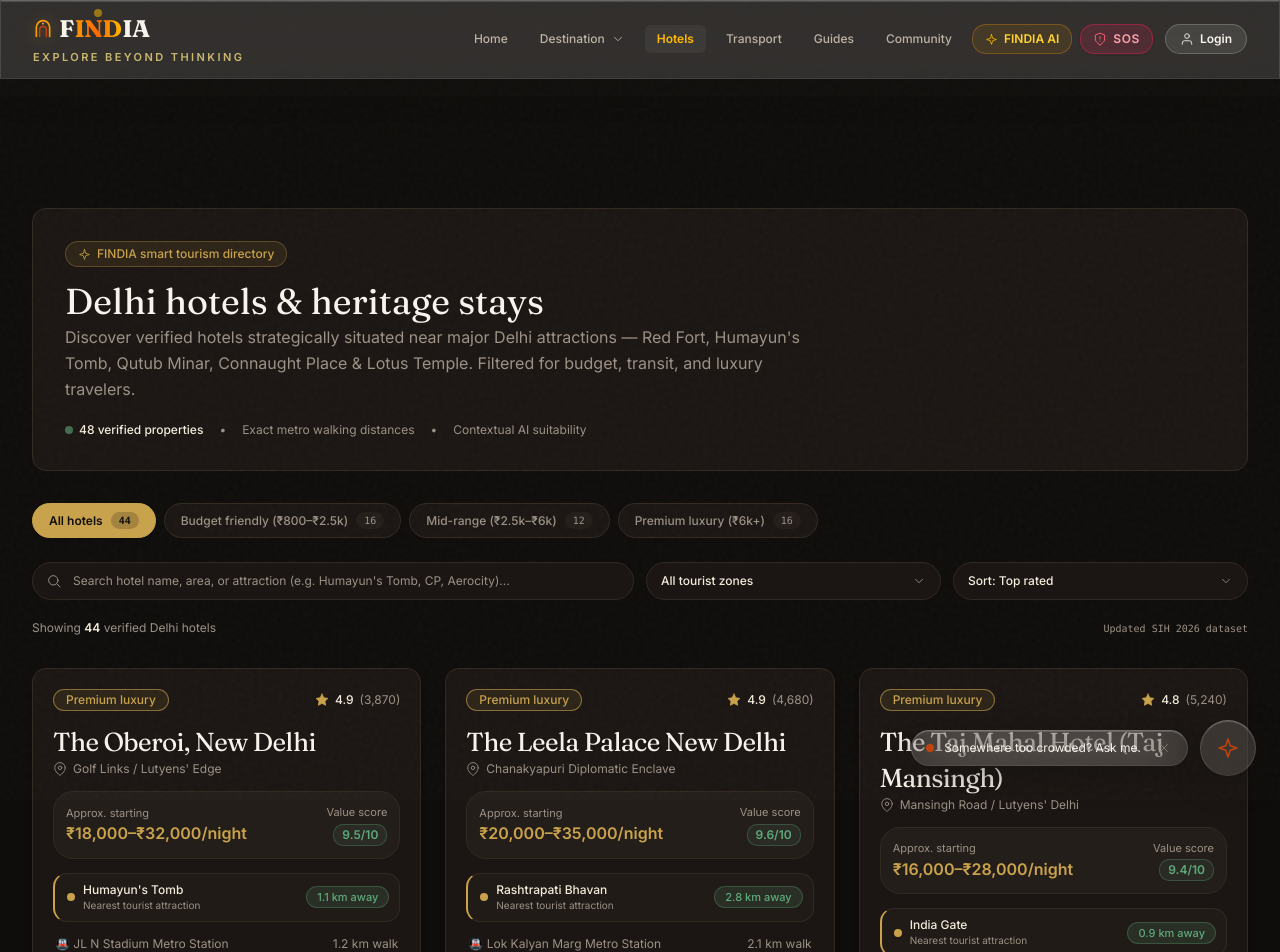
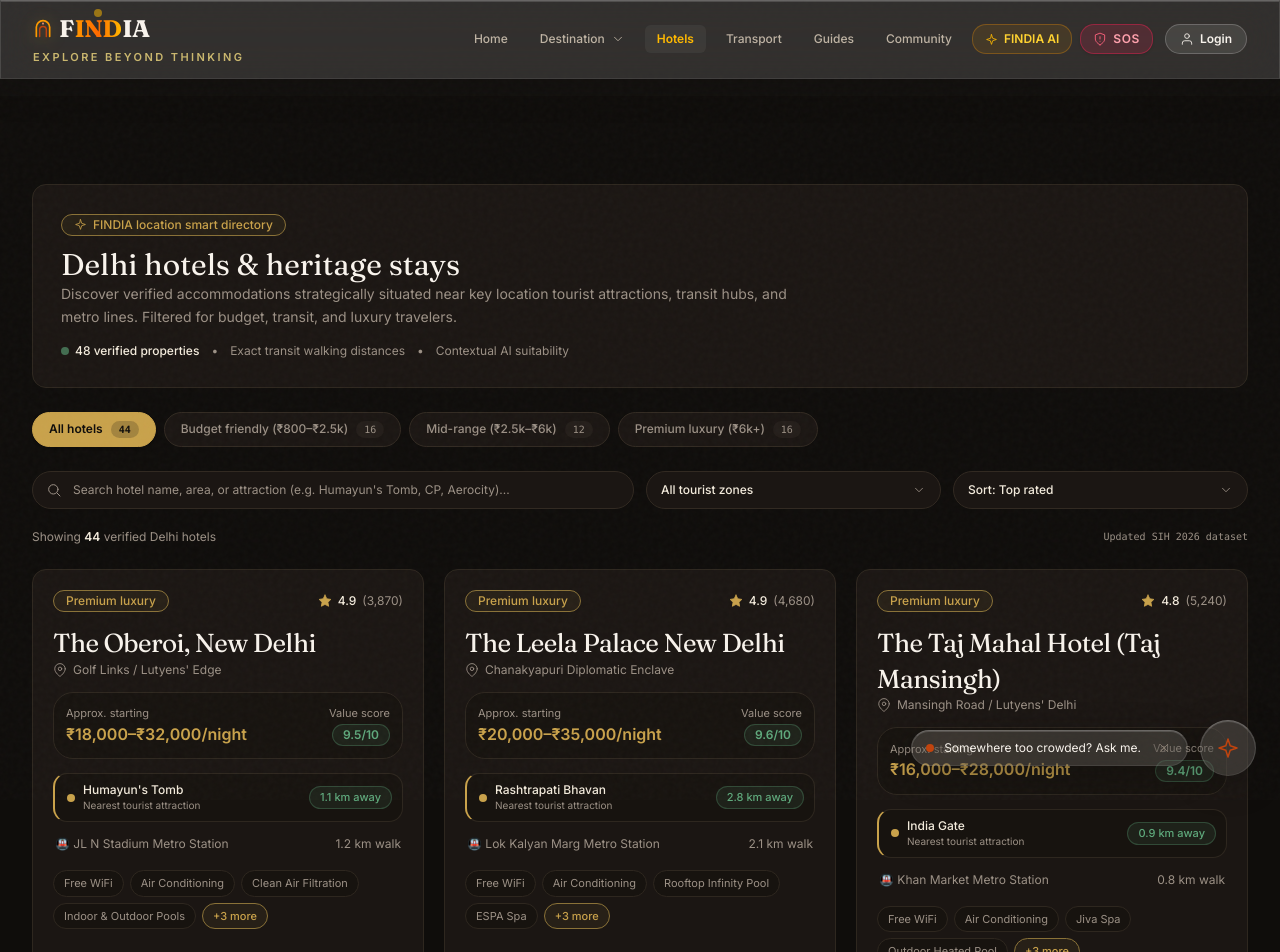
Before and after one commit to mittalgithub0510/FINDIA, a React (Vite) app: page /hotels in a window 1280 px wide. Shown: the top 952 px of the page. Built offline with nearby package versions, Linux system fonts and the light colour scheme.

Commit message:
refactor: Redesign HotelCard and HotelDetailModal with location system, Fraunces serif & exact order

```diff
--- a/src/features/hotels/HotelCard.jsx
+++ b/src/features/hotels/HotelCard.jsx
@@ -9,11 +9,11 @@
   }[hotel.category] || hotel.category;
 
   return (
-    <div className="bg-[#1B1613] border border-[#322A22] rounded-[14px] p-5 flex flex-col justify-between space-y-4 hover:border-[#C9A24B]/50 transition-colors duration-200 group shadow-md">
+    <div className="bg-[#1B1613] border border-[#2E271F] rounded-[14px] p-5 flex flex-col justify-between space-y-4 hover:border-[#8A7238] transition-colors duration-200 group">
       <div className="space-y-3.5">
-        {/* 1. Top Row: Tier Badge + Star Rating & Review Count */}
+        {/* 1. Top Row: Tier Badge (pill with gold outline) + Star Rating & Review Count */}
         <div className="flex items-center justify-between gap-2">
-          <span className="px-3 py-0.5 rounded-full border border-[#C9A24B]/60 text-[#C9A24B] text-xs font-medium bg-[#C9A24B]/10">
+          <span className="px-3 py-0.5 rounded-full border border-[#8A7238] text-[#C9A24B] text-xs font-medium bg-[#C9A24B]/[0.07]">
             {categoryLabel}
           </span>
 
@@ -38,7 +38,7 @@
         </div>
 
         {/* 4. Single Unified Price & Value Block */}
-        <div className="p-3 rounded-xl bg-[#241E1A] border border-[#322A22] flex items-center justify-between gap-2">
+        <div className="p-3 rounded-xl bg-[#17130F] border border-[#2E271F] flex items-center justify-between gap-2">
           <div>
             <span className="text-[11px] text-[#9C9186] block">Approx. starting</span>
             <span className="text-sm sm:text-base font-semibold text-[#C9A24B]">
@@ -48,7 +48,7 @@
           {hotel.valueScore && (
             <div className="text-right">
               <span className="text-[11px] text-[#9C9186] block">Value score</span>
-              <span className="text-xs font-semibold text-[#5FA97C] bg-[#5FA97C]/10 border border-[#5FA97C]/30 px-2 py-0.5 rounded-md inline-block">
+              <span className="text-xs font-semibold text-[#5FA97C] bg-[#5FA97C]/10 border border-[#5FA97C]/30 px-2.5 py-0.5 rounded-full inline-block">
                 {hotel.valueScore}/10
               </span>
             </div>
@@ -57,7 +57,7 @@
 
         {/* 5. Nearest Tourist Attraction Route Element */}
         {hotel.nearestAttractions && hotel.nearestAttractions.length > 0 && (
-          <div className="pl-3 py-2 pr-2.5 rounded-lg bg-[#241E1A]/60 border border-[#322A22] border-l-2 border-l-[#C9A24B] flex items-center justify-between gap-2">
+          <div className="pl-3 py-2 pr-2.5 rounded-lg bg-[#17130F] border border-[#2E271F] border-l-2 border-l-[#C9A24B] flex items-center justify-between gap-2">
             <div className="flex items-center gap-2 min-w-0">
               <span className="w-2 h-2 rounded-full bg-[#C9A24B] shrink-0" />
               <div className="min-w-0">
@@ -69,7 +69,7 @@
                 </span>
               </div>
             </div>
-            <span className="text-[11px] font-medium text-[#5FA97C] bg-[#5FA97C]/15 border border-[#5FA97C]/30 px-2.5 py-0.5 rounded-full shrink-0">
+            <span className="text-[11px] font-medium text-[#5FA97C] bg-[#5FA97C]/10 border border-[#5FA97C]/30 px-2.5 py-0.5 rounded-full shrink-0">
               {hotel.nearestAttractions[0].distanceKm} km away
             </span>
           </div>
@@ -87,12 +87,12 @@
         {hotel.amenities && (
           <div className="flex flex-wrap gap-1.5 pt-1">
             {hotel.amenities.slice(0, 4).map((amenity, idx) => (
-              <span key={idx} className="text-[11px] px-2.5 py-1 rounded-full bg-[#241E1A] border border-[#322A22] text-[#9C9186]">
+              <span key={idx} className="text-[11px] px-2.5 py-1 rounded-full bg-[#17130F] border border-[#2E271F] text-[#9C9186]">
                 {amenity}
               </span>
             ))}
             {hotel.amenities.length > 4 && (
-              <span className="text-[11px] px-2.5 py-1 rounded-full bg-[#C9A24B]/15 border border-[#C9A24B]/40 text-[#C9A24B] font-medium">
+              <span className="text-[11px] px-2.5 py-1 rounded-full bg-[#C9A24B]/[0.07] border border-[#8A7238] text-[#C9A24B] font-medium">
                 +{hotel.amenities.length - 4} more
               </span>
             )}
@@ -100,10 +100,10 @@
         )}
       </div>
 
-      {/* 8. Single CTA Button: Gold bg, dark text, "View details" */}
+      {/* 8. Single CTA Button: Full width, gold bg, dark text, rounded pill, "View details" */}
       <button
         onClick={() => onSelect && onSelect(hotel)}
-        className="w-full py-2.5 px-4 rounded-xl bg-[#C9A24B] hover:brightness-110 text-[#0F0D0B] text-xs font-semibold transition-all duration-150 text-center"
+        className="w-full py-2.5 px-4 rounded-full bg-[#C9A24B] hover:brightness-110 text-[#1B1613] text-xs font-semibold transition-all duration-150 text-center cursor-pointer"
       >
         View details
       </button>
--- a/src/features/hotels/HotelsView.jsx
+++ b/src/features/hotels/HotelsView.jsx
@@ -1,16 +1,20 @@
 import React, { useState, useMemo } from 'react';
 import { Sparkles, Search } from '../../components/icons';
 import { DELHI_HOTELS_DATA } from '../../data/delhi/hotels.js';
+import { useCity } from '../../config/CityContext';
 import HotelCard from './HotelCard';
 import HotelFilterBar from './HotelFilterBar';
 import HotelDetailModal from './HotelDetailModal';
 
 export function HotelsView() {
+  const { city } = useCity();
   const [searchQuery, setSearchQuery] = useState('');
   const [selectedCategory, setSelectedCategory] = useState('all');
   const [selectedZone, setSelectedZone] = useState('all');
   const [sortBy, setSortBy] = useState('rating');
   const [selectedHotel, setSelectedHotel] = useState(null);
+
+  const cityName = city?.name || 'Delhi';
 
   // Extract unique tourist zones
   const availableZones = useMemo(() => {
@@ -63,30 +67,30 @@
   }, [searchQuery, selectedCategory, selectedZone, sortBy]);
 
   return (
-    <div className="space-y-8 max-w-7xl mx-auto px-4 sm:px-6 lg:px-8 py-8">
+    <div className="space-y-6 max-w-7xl mx-auto px-4 sm:px-6 lg:px-8 py-4 sm:py-6">
       {/* Feature Header Banner */}
-      <div className="p-6 sm:p-8 rounded-[14px] bg-[#1B1613] border border-[#322A22] relative overflow-hidden">
-        <div className="relative z-10 space-y-3 max-w-3xl">
-          <div className="inline-flex items-center gap-1.5 px-3 py-1 rounded-full bg-[#C9A24B]/10 text-[#C9A24B] text-xs font-medium border border-[#C9A24B]/30">
+      <div className="p-5 sm:p-7 rounded-[14px] bg-[#1B1613] border border-[#2E271F] relative overflow-hidden">
+        <div className="relative z-10 space-y-2.5 max-w-3xl">
+          <div className="inline-flex items-center gap-1.5 px-3 py-0.5 rounded-full bg-[#C9A24B]/[0.07] text-[#C9A24B] text-xs font-medium border border-[#8A7238]">
             <Sparkles size={13} />
-            <span>FINDIA smart tourism directory</span>
+            <span>FINDIA location smart directory</span>
           </div>
 
-          <h1 className="text-3xl sm:text-4xl font-medium font-['Fraunces',serif] text-[#F3EBDC] leading-tight">
-            Delhi hotels & heritage stays
+          <h1 className="text-2xl sm:text-3xl font-medium font-['Fraunces',serif] text-[#F3EBDC] leading-tight">
+            {cityName} hotels & heritage stays
           </h1>
 
-          <p className="text-sm sm:text-base text-[#9C9186] leading-relaxed">
-            Discover verified hotels strategically situated near major Delhi attractions — Red Fort, Humayun's Tomb, Qutub Minar, Connaught Place & Lotus Temple. Filtered for budget, transit, and luxury travelers.
+          <p className="text-xs sm:text-sm text-[#9C9186] leading-relaxed">
+            Discover verified accommodations strategically situated near key location tourist attractions, transit hubs, and metro lines. Filtered for budget, transit, and luxury travelers.
           </p>
 
-          <div className="flex flex-wrap items-center gap-4 text-xs text-[#9C9186] pt-2">
+          <div className="flex flex-wrap items-center gap-3 text-xs text-[#9C9186] pt-1">
             <div className="flex items-center gap-1.5 font-medium text-[#F3EBDC]">
               <span className="w-2 h-2 rounded-full bg-[#5FA97C] animate-pulse" />
               <span>48 verified properties</span>
             </div>
             <span>•</span>
-            <span>Exact metro walking distances</span>
+            <span>Exact transit walking distances</span>
             <span>•</span>
             <span>Contextual AI suitability</span>
           </div>
@@ -110,14 +114,14 @@
 
       {/* Hotel Cards Grid */}
       {filteredHotels.length > 0 ? (
-        <div className="grid grid-cols-1 sm:grid-cols-2 lg:grid-cols-3 gap-6">
+        <div className="grid grid-cols-1 sm:grid-cols-2 lg:grid-cols-3 gap-5">
           {filteredHotels.map((hotel) => (
             <HotelCard key={hotel.id} hotel={hotel} onSelect={setSelectedHotel} />
           ))}
         </div>
       ) : (
-        <div className="p-12 text-center space-y-4 rounded-[14px] bg-[#1B1613] border border-[#322A22]">
-          <div className="w-12 h-12 rounded-full bg-[#241E1A] border border-[#322A22] flex items-center justify-center mx-auto text-[#9C9186]">
+        <div className="p-10 text-center space-y-4 rounded-[14px] bg-[#1B1613] border border-[#2E271F]">
+          <div className="w-12 h-12 rounded-full bg-[#17130F] border border-[#2E271F] flex items-center justify-center mx-auto text-[#9C9186]">
             <Search size={24} />
           </div>
           <div className="space-y-1">
@@ -132,7 +136,7 @@
               setSelectedCategory('all');
               setSelectedZone('all');
             }}
-            className="px-4 py-2 rounded-xl bg-[#C9A24B] text-[#0F0D0B] font-semibold text-xs hover:brightness-110 transition-all"
+            className="px-4 py-2 rounded-full bg-[#C9A24B] text-[#1B1613] font-semibold text-xs hover:brightness-110 transition-all cursor-pointer"
           >
             Reset all filters
           </button>
--- a/src/pages/HotelsPage.jsx
+++ b/src/pages/HotelsPage.jsx
@@ -3,7 +3,7 @@
 
 export function HotelsPage() {
   return (
-    <div className="min-h-screen bg-[#0F0D0B] text-[#F3EBDC] pt-20 pb-16">
+    <div className="min-h-screen bg-[#0F0D0B] text-[#F3EBDC] pt-16 pb-12">
       <HotelsView />
     </div>
   );
```
Also changed, not shown: src/features/hotels/HotelDetailModal.jsx (+88 -68 lines).
